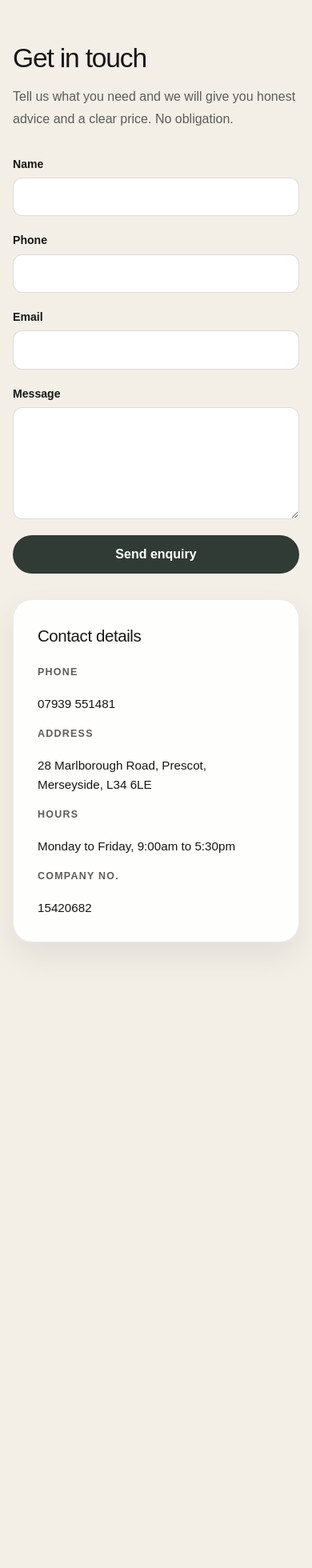
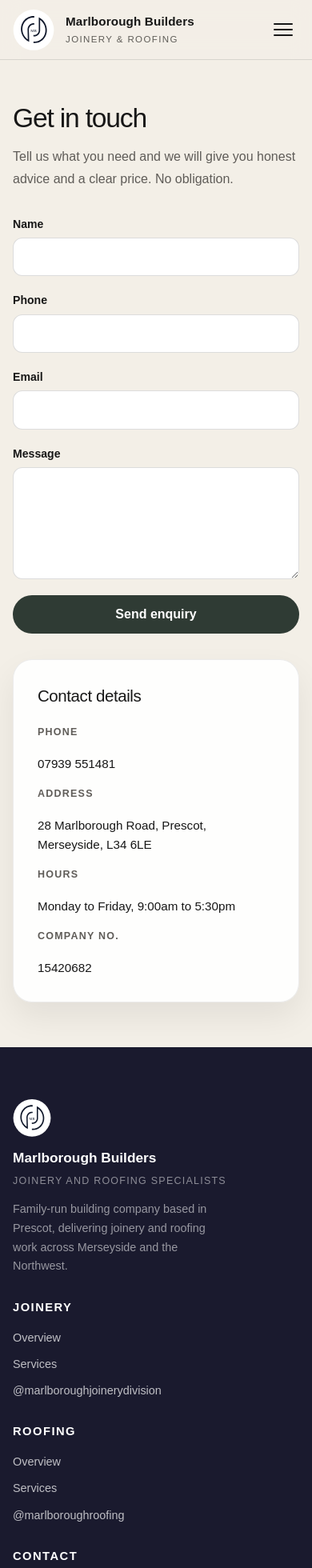
Before and after one commit to Dandini6713/marlborough-builders-redesign, a Next.js app: page /contact in a window 390 px wide. Shown: the top 1960 px of the page at 80% size. Before the commit the page ends 1234 px from the top, so only its background shows below. Built offline with nearby package versions, Linux system fonts and the light colour scheme.

Commit message:
Move header and footer to layout, add sticky nav and mobile menu

```diff
--- /dev/null
+++ b/app/SiteHeader.tsx
@@ -0,0 +1,68 @@
+"use client";
+
+import { useState } from "react";
+import Image from "next/image";
+
+export default function SiteHeader() {
+  const [menuOpen, setMenuOpen] = useState(false);
+
+  return (
+    <header className="site-header">
+      <div className="container header-inner">
+        <a className="brand" href="/">
+          <Image
+            src="/marlborough_builders_emblem_roundel.svg"
+            alt="Marlborough Builders"
+            width={52}
+            height={52}
+            priority
+          />
+          <div className="brand-copy">
+            <span className="brand-name">Marlborough Builders</span>
+            <span className="brand-subtitle">Joinery &amp; Roofing</span>
+          </div>
+        </a>
+
+        <nav className="site-nav" aria-label="Primary">
+          <a href="/about">About</a>
+          <a href="/joinery">Joinery</a>
+          <a href="/roofing">Roofing</a>
+          <a href="/gallery">Gallery</a>
+          <a href="/contact" className="button button-secondary">
+            Contact
+          </a>
+        </nav>
+
+        <div className="header-actions">
+          <a className="phone-link" href="tel:07939551481">07939 551481</a>
+          <a className="button button-primary button-sm" href="/contact">Get a quote</a>
+        </div>
+
+        <button
+          className="burger"
+          aria-label="Toggle menu"
+          aria-expanded={menuOpen}
+          onClick={() => setMenuOpen((prev) => !prev)}
+        >
+          <span />
+          <span />
+          <span />
+        </button>
+      </div>
+
+      {menuOpen && (
+        <nav className="mobile-nav" aria-label="Mobile">
+          <a href="/about" onClick={() => setMenuOpen(false)}>About</a>
+          <a href="/joinery" onClick={() => setMenuOpen(false)}>Joinery</a>
+          <a href="/roofing" onClick={() => setMenuOpen(false)}>Roofing</a>
+          <a href="/gallery" onClick={() => setMenuOpen(false)}>Gallery</a>
+          <a href="/contact" onClick={() => setMenuOpen(false)}>Contact</a>
+          <div className="mobile-nav-actions">
+            <a className="phone-link" href="tel:07939551481">07939 551481</a>
+            <a className="button button-primary button-sm" href="/contact" onClick={() => setMenuOpen(false)}>Get a quote</a>
+          </div>
+        </nav>
+      )}
+    </header>
+  );
+}
--- a/app/globals.css
+++ b/app/globals.css
@@ -48,9 +48,9 @@ a {
 .site-header {
   position: sticky;
   top: 0;
-  z-index: 20;
+  z-index: 100;
   backdrop-filter: blur(12px);
-  background: rgba(243, 239, 231, 0.84);
+  background: rgba(243, 239, 231, 0.94);
   border-bottom: 1px solid var(--line);
 }
 
@@ -96,6 +96,58 @@ a {
 
 .site-nav a:not(.button) {
   color: #353535;
+}
+
+.burger {
+  display: none;
+  flex-direction: column;
+  justify-content: center;
+  gap: 5px;
+  width: 40px;
+  height: 40px;
+  padding: 8px;
+  background: none;
+  border: none;
+  cursor: pointer;
+}
+
+.burger span {
+  display: block;
+  height: 2px;
+  width: 100%;
+  background: var(--foreground);
+  border-radius: 2px;
+}
+
+.mobile-nav {
+  display: flex;
+  flex-direction: column;
+  gap: 4px;
+  padding: 16px;
+  border-top: 1px solid var(--line);
+  background: rgba(243, 239, 231, 0.98);
+}
+
+.mobile-nav a {
+  display: block;
+  padding: 12px 8px;
+  font-size: 1rem;
+  font-weight: 600;
+  color: var(--foreground);
+  border-radius: 12px;
+}
+
+.mobile-nav a:hover {
+  background: rgba(0, 0, 0, 0.04);
+}
+
+.mobile-nav-actions {
+  display: flex;
+  align-items: center;
+  gap: 14px;
+  padding: 14px 8px 4px;
+  border-top: 1px solid var(--line);
+  margin-top: 8px;
 }
 
 .button {
@@ -1044,8 +1096,12 @@ a {
     display: none;
   }
 
-  .header-actions .phone-link {
+  .header-actions {
     display: none;
+  }
+
+  .burger {
+    display: flex;
   }
 
   .hero-copy {
--- a/app/layout.tsx
+++ b/app/layout.tsx
@@ -1,5 +1,7 @@
 import type { Metadata } from "next";
 import Script from "next/script";
+import Image from "next/image";
+import SiteHeader from "./SiteHeader";
 import "./globals.css";
 
 export const metadata: Metadata = {
@@ -27,7 +29,70 @@ gtag('js', new Date());
 gtag('config', 'G-BF7LH87702');`}
         </Script>
       </head>
-      <body>{children}</body>
+      <body>
+        <SiteHeader />
+        {children}
+        <footer className="site-footer">
+          <div className="container footer-grid">
+            <div className="footer-col footer-brand">
+              <Image
+                src="/marlborough_builders_emblem_roundel.svg"
+                alt="Marlborough Builders"
+                width={48}
+                height={48}
+              />
+              <strong className="footer-company">Marlborough Builders</strong>
+              <span className="footer-tagline">Joinery and roofing specialists</span>
+              <p>
+                Family-run building company based in Prescot, delivering joinery
+                and roofing work across Merseyside and the Northwest.
+              </p>
+            </div>
+
+            <div className="footer-col">
+              <h4>Joinery</h4>
+              <ul>
+                <li><a href="/joinery">Overview</a></li>
+                <li><a href="/joinery/services">Services</a></li>
+                <li>
+                  <a href="https://www.instagram.com/marlboroughjoinerydivision/" target="_blank" rel="noopener noreferrer">
+                    @marlboroughjoinerydivision
+                  </a>
+                </li>
+              </ul>
+            </div>
+
+            <div className="footer-col">
+              <h4>Roofing</h4>
+              <ul>
+                <li><a href="/roofing">Overview</a></li>
+                <li><a href="/roofing/services">Services</a></li>
+                <li>
+                  <a href="https://www.instagram.com/marlborough_roofing/" target="_blank" rel="noopener noreferrer">
+                    @marlboroughroofing
+                  </a>
+                </li>
+              </ul>
+            </div>
+
+            <div className="footer-col">
+              <h4>Contact</h4>
+              <ul>
+                <li><a href="tel:07939551481">07939 551481</a></li>
+                <li>28 Marlborough Road, Prescot, Merseyside, L34 6LE</li>
+                <li>Monday to Friday, 9:00am to 5:30pm</li>
+              </ul>
+            </div>
+          </div>
+
+          <div className="footer-meta">
+            <div className="container footer-meta-inner">
+              <span>&copy; 2026 Marlborough Builders Ltd. All rights reserved.</span>
+              <span>Registered in England &amp; Wales &middot; Company no. 15420682</span>
+            </div>
+          </div>
+        </footer>
+      </body>
     </html>
   );
 }
--- a/app/page.tsx
+++ b/app/page.tsx
@@ -67,41 +67,7 @@ const processSteps = [
 
 export default function Home() {
   return (
-    <>
     <main className="site-shell">
-      <header className="site-header">
-        <div className="container header-inner">
-          <a className="brand" href="/">
-            <Image
-              src="/marlborough_builders_emblem_roundel.svg"
-              alt="Marlborough Builders"
-              width={52}
-              height={52}
-              priority
-            />
-            <div className="brand-copy">
-              <span className="brand-name">Marlborough Builders</span>
-              <span className="brand-subtitle">Joinery & Roofing</span>
-            </div>
-          </a>
-
-          <nav className="site-nav" aria-label="Primary">
-            <a href="/about">About</a>
-            <a href="/joinery">Joinery</a>
-            <a href="/roofing">Roofing</a>
-            <a href="/gallery">Gallery</a>
-            <a href="/contact" className="button button-secondary">
-              Contact
-            </a>
-          </nav>
-
-          <div className="header-actions">
-            <a className="phone-link" href="tel:07939551481">07939 551481</a>
-            <a className="button button-primary button-sm" href="/contact">Get a quote</a>
-          </div>
-        </div>
-      </header>
-
       <section className="hero-section">
         <div className="container hero-layout">
           <div className="hero-copy">
@@ -282,67 +248,5 @@ export default function Home() {
         </div>
       </section>
     </main>
-
-      <footer className="site-footer">
-        <div className="container footer-grid">
-          <div className="footer-col footer-brand">
-            <Image
-              src="/marlborough_builders_emblem_roundel.svg"
-              alt="Marlborough Builders"
-              width={48}
-              height={48}
-            />
-            <strong className="footer-company">Marlborough Builders</strong>
-            <span className="footer-tagline">Joinery and roofing specialists</span>
-            <p>
-              Family-run building company based in Prescot, delivering joinery
-              and roofing work across Merseyside and the Northwest.
-            </p>
-          </div>
-
-          <div className="footer-col">
-            <h4>Joinery</h4>
-            <ul>
-              <li><a href="/joinery">Overview</a></li>
-              <li><a href="/joinery/services">Services</a></li>
-              <li>
-                <a href="https://www.instagram.com/marlboroughjoinerydivision/" target="_blank" rel="noopener noreferrer">
-                  @marlboroughjoinerydivision
-                </a>
-              </li>
-            </ul>
-          </div>
-
-          <div className="footer-col">
-            <h4>Roofing</h4>
-            <ul>
-              <li><a href="/roofing">Overview</a></li>
-              <li><a href="/roofing/services">Services</a></li>
-              <li>
-                <a href="https://www.instagram.com/marlborough_roofing/" target="_blank" rel="noopener noreferrer">
-                  @marlboroughroofing
-                </a>
-              </li>
-            </ul>
-          </div>
-
-          <div className="footer-col">
-            <h4>Contact</h4>
-            <ul>
-              <li><a href="tel:07939551481">07939 551481</a></li>
-              <li>28 Marlborough Road, Prescot, Merseyside, L34 6LE</li>
-              <li>Monday to Friday, 9:00am to 5:30pm</li>
-            </ul>
-          </div>
-        </div>
-
-        <div className="footer-meta">
-          <div className="container footer-meta-inner">
-            <span>&copy; 2026 Marlborough Builders Ltd. All rights reserved.</span>
-            <span>Registered in England &amp; Wales &middot; Company no. 15420682</span>
-          </div>
-        </div>
-      </footer>
-    </>
   );
 }
```
